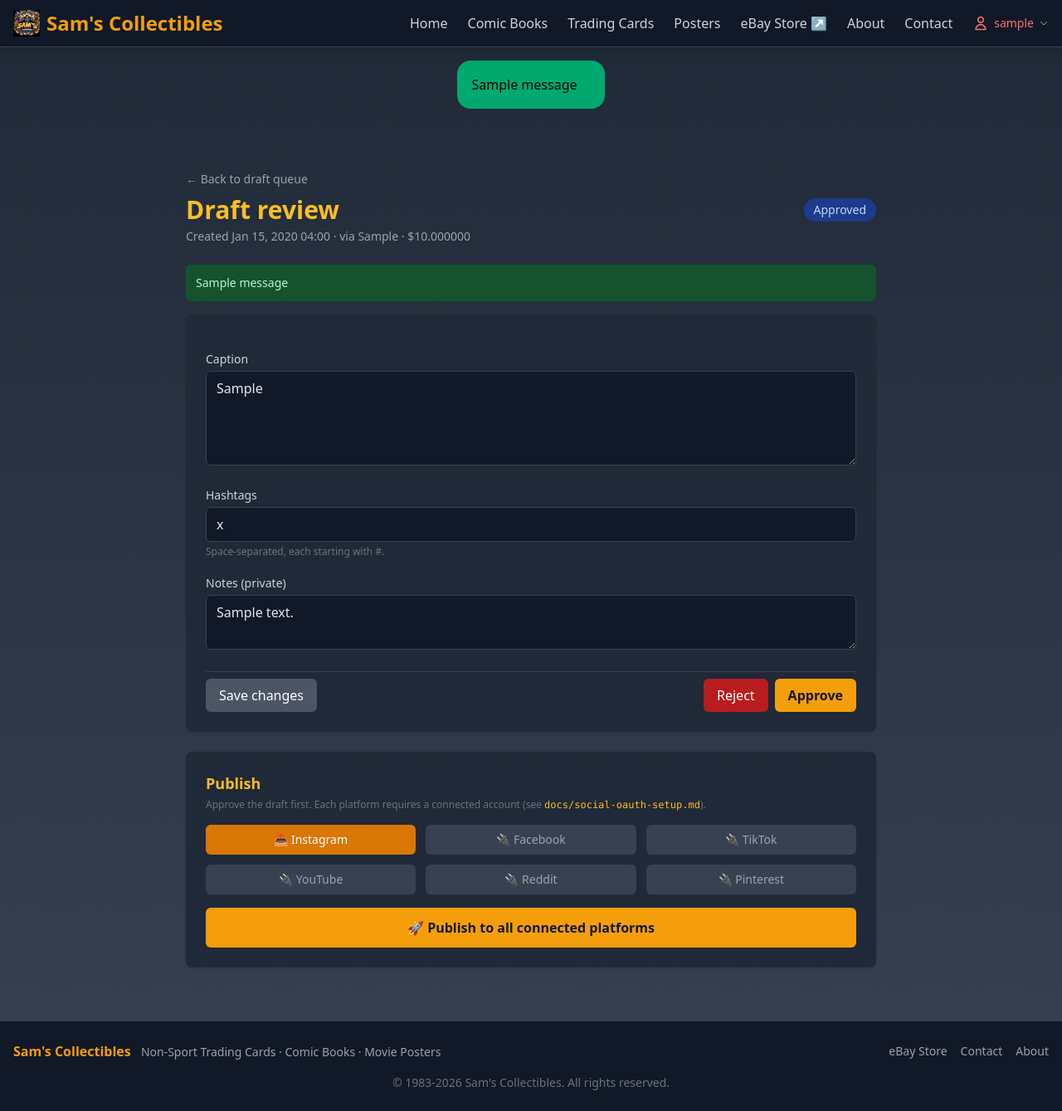
After one commit to samrogers-com/sc4, a Django app: page /social/drafts/1/ in a window 1280 px wide. The commit adds this page. Shown: the whole page at 83% size. Run offline with Django 5.2, Linux system fonts and the light colour scheme; a user stored in the database is signed in; tables that the repository leaves empty hold one stand-in row (values such as "Sample post"); one stand-in notice (Sample message) is shown; data that the repository does not hold is empty; parts of the project's set-up code (start-up, migrations or seed data) failed here and were passed over; some libraries are stand-ins or nearby versions.

Commit message:
Phase-3 Marketing dashboard — list/generate/review views + listing integration (#17)
Adds a real Marketing UI (not just Django admin) at /social/ with:

- **DraftListView** (/social/) — queue of drafts with status filters, listing
  reference, caption preview, model used, generation cost
- **GenerateDraftView** (/social/generate/) — form to pick listing + platform,
  calls Haiku via caption_generator, saves PostDraft, redirects to review
- **DraftReviewView** (/social/drafts/<id>/) — edit caption/hashtags/notes,
  approve/reject, per-platform publish buttons + "publish to all"
- **PublishView** (/social/drafts/<id>/publish/<platform>/) — HONEST stub:
  returns "Platform not connected, see docs/social-oauth-setup.md" until each
  platform's OAuth + adapter lands in a follow-up PR

All views are @staff_member_required.

Per-listing entry point:

- **eBay listing detail page** now has a staff-only Marketing section:
  platform dropdown + "Draft for social" button that links to the generate
  form with the listing pre-selected
- Lists the 5 most recent drafts for the listing below the form

Navigation:

- Top-nav Marketing link points to /social/ instead of /admin/social_manager/
  (the admin URL still works — the app is registered there via PR #10)

Misc:

- **"Signed in as {username}"** text in user dropdown recolored to
  fluorescent green (#39FF14) per Sam's request

Docs added:

- **docs/social-oauth-setup.md** — priority-ranked platform roadmap
  (Instagram #1, Reddit #2, Pinterest #3, FB Pages #4, YouTube #5; TikTok
  skipped); step-by-step OAuth for each; pending-PR checklist
- **docs/gallery-ebay-sync-gap.md** — diagnosis for the SW Vehicles gallery
  bug (active eBay listings exist, zero NonSportsCards rows match); three
  remediation options with recommendation

Tests:

- Existing 14 social_manager tests all pass (8 model tests + 6 caption tests
  from PR #13); views are covered indirectly via the end-to-end path.
  View-level tests deferred to follow-up; happy-path smoke is manual.

Out of scope / future PRs:

- Per-platform OAuth + publish adapter (Instagram first per the doc ranking)
- Image attachment from R2 (image_r2_key stays blank; manual for now)
- Gallery/EbayListing sync (separate doc + tracked)

Co-authored-by: Sam Rogers <sams.collectibles1@gmail.com>

```diff
--- a/src/samscollectibles/templates/base.html
+++ b/src/samscollectibles/templates/base.html
@@ -237,12 +237,12 @@
                         </button>
                         <div class="absolute right-0 top-full pt-2 hidden group-hover:block z-50">
                             <div class="bg-gray-900 border border-gray-700 rounded-lg shadow-xl py-2 min-w-48">
-                                <p class="px-4 py-1 text-xs text-gray-500 uppercase tracking-wider">Signed in as {{ user.username }}</p>
+                                <p class="px-4 py-1 text-xs uppercase tracking-wider" style="color: #39FF14;">Signed in as {{ user.username }}</p>
                                 {% if user.is_staff %}
                                 <div class="border-t border-gray-700 my-1"></div>
                                 <p class="px-4 py-1 text-xs text-gray-500 uppercase tracking-wider">Staff Tools</p>
                                 <a href="{% url 'ebay_manager:dashboard' %}" class="block px-4 py-1.5 text-gray-300 hover:bg-gray-700 hover:text-amber-400 text-sm">eBay Manager</a>
-                                <a href="/admin/social_manager/" class="block px-4 py-1.5 text-gray-300 hover:bg-gray-700 hover:text-amber-400 text-sm">Marketing</a>
+                                <a href="{% url 'social_manager:drafts' %}" class="block px-4 py-1.5 text-gray-300 hover:bg-gray-700 hover:text-amber-400 text-sm">Marketing</a>
                                 <a href="{% url 'restoration_dashboard' %}" class="block px-4 py-1.5 text-gray-300 hover:bg-gray-700 hover:text-amber-400 text-sm">Restoration Dashboard</a>
                                 <a href="{% url 'ebay_templates:home' %}" class="block px-4 py-1.5 text-gray-300 hover:bg-gray-700 hover:text-amber-400 text-sm">eBay Templates</a>
                                 <a href="/admin/" class="block px-4 py-1.5 text-gray-300 hover:bg-gray-700 hover:text-amber-400 text-sm">Django Admin</a>
@@ -290,10 +290,10 @@
             <a href="{% url 'contact' %}" class="block py-2 text-gray-300 hover:text-amber-400">Contact</a>
             {% if user.is_authenticated %}
             <div class="border-t border-gray-700 my-2 pt-2">
-                <p class="text-xs text-gray-500 mb-1">Signed in as {{ user.username }}</p>
+                <p class="text-xs mb-1" style="color: #39FF14;">Signed in as {{ user.username }}</p>
                 {% if user.is_staff %}
                 <a href="{% url 'ebay_manager:dashboard' %}" class="block py-1 text-sm text-amber-400 hover:text-amber-300">eBay Manager</a>
-                <a href="/admin/social_manager/" class="block py-1 text-sm text-gray-400 hover:text-amber-400">Marketing</a>
+                <a href="{% url 'social_manager:drafts' %}" class="block py-1 text-sm text-gray-400 hover:text-amber-400">Marketing</a>
                 <a href="{% url 'restoration_dashboard' %}" class="block py-1 text-sm text-gray-400 hover:text-amber-400">Restoration Dashboard</a>
                 <a href="{% url 'ebay_templates:home' %}" class="block py-1 text-sm text-gray-400 hover:text-amber-400">eBay Templates</a>
                 <a href="/admin/" class="block py-1 text-sm text-gray-400 hover:text-amber-400">Django Admin</a>
--- a/src/samscollectibles/urls.py
+++ b/src/samscollectibles/urls.py
@@ -26,6 +26,9 @@ urlpatterns = [
     # eBay Manager (staff only)
     path('ebay/', include('ebay_manager.urls', namespace='ebay_manager')),
 
+    # Marketing / social_manager (staff only, enforced per-view)
+    path('social/', include('social_manager.urls', namespace='social_manager')),
+
     # Private dashboard (staff/restoration group only)
     path('restoration/', restoration_views.restoration_dashboard, name='restoration_dashboard'),
 ]
--- /dev/null
+++ b/src/social_manager/templates/social_manager/draft_review.html
@@ -0,0 +1,122 @@
+{% extends 'base.html' %}
+{% load social_manager_extras %}
+
+{% block content %}
+<div class="max-w-4xl mx-auto px-4 sm:px-6 lg:px-8 py-8">
+  <div class="mb-6">
+    <a href="{% url 'social_manager:drafts' %}" class="text-sm text-gray-400 hover:text-amber-400">← Back to draft queue</a>
+    <div class="flex items-center justify-between mt-2">
+      <h1 class="text-3xl font-bold text-amber-400">Draft review</h1>
+      <span class="inline-block px-3 py-1 rounded-full text-sm font-medium
+        {% if draft.status == 'pending' %}bg-yellow-900 text-yellow-200
+        {% elif draft.status == 'approved' %}bg-blue-900 text-blue-200
+        {% elif draft.status == 'scheduled' %}bg-purple-900 text-purple-200
+        {% elif draft.status == 'published' %}bg-green-900 text-green-200
+        {% else %}bg-gray-900 text-gray-200{% endif %}">
+        {{ draft.get_status_display }}
+      </span>
+    </div>
+    <p class="text-sm text-gray-400 mt-1">
+      Created {{ draft.created_at|date:'M j, Y H:i' }}
+      {% if draft.llm_model_used %} · via {{ draft.llm_model_used }}{% endif %}
+      {% if draft.generation_cost_usd %} · ${{ draft.generation_cost_usd }}{% endif %}
+    </p>
+  </div>
+
+  {% if messages %}
+    {% for m in messages %}
+      <div class="mb-4 p-3 rounded-md text-sm
+        {% if m.tags == 'error' %}bg-red-900 text-red-200
+        {% elif m.tags == 'warning' %}bg-yellow-900 text-yellow-200
+        {% elif m.tags == 'success' %}bg-green-900 text-green-200
+        {% else %}bg-blue-900 text-blue-200{% endif %}">
+        {{ m }}
+      </div>
+    {% endfor %}
+  {% endif %}
+
+  {% if draft.listing %}
+    <div class="bg-gray-800 rounded-lg p-4 mb-6 border-l-4 border-amber-500">
+      <p class="text-xs uppercase tracking-wider text-gray-500 mb-1">Source listing</p>
+      <p class="text-gray-200 font-medium">{{ draft.listing.title }}</p>
+      <p class="text-xs text-gray-400 mt-1">
+        ${{ draft.listing.price }} · SKU {{ draft.listing.sku|default:'(none)' }}
+        {% if draft.listing.ebay_item_id %}
+          · <a href="https://www.ebay.com/itm/{{ draft.listing.ebay_item_id }}" target="_blank" class="text-amber-400 hover:underline">View on eBay ↗</a>
+        {% endif %}
+      </p>
+    </div>
+  {% endif %}
+
+  <form method="post" class="bg-gray-800 rounded-lg shadow p-6 space-y-5">
+    {% csrf_token %}
+    <input type="hidden" name="action" value="save">
+
+    <div>
+      <label class="block text-sm font-medium text-gray-300 mb-1">Caption</label>
+      <textarea name="caption" rows="4"
+                class="w-full bg-gray-900 border border-gray-700 rounded-md px-3 py-2 text-gray-200 focus:ring-amber-500 focus:border-amber-500">{{ draft.caption }}</textarea>
+    </div>
+
+    <div>
+      <label class="block text-sm font-medium text-gray-300 mb-1">Hashtags</label>
+      <input type="text" name="hashtags" value="{{ draft.hashtags }}"
+             class="w-full bg-gray-900 border border-gray-700 rounded-md px-3 py-2 text-gray-200 focus:ring-amber-500 focus:border-amber-500">
+      <p class="text-xs text-gray-500 mt-1">Space-separated, each starting with #.</p>
+    </div>
+
+    <div>
+      <label class="block text-sm font-medium text-gray-300 mb-1">Notes (private)</label>
+      <textarea name="notes" rows="2"
+                class="w-full bg-gray-900 border border-gray-700 rounded-md px-3 py-2 text-gray-200 focus:ring-amber-500 focus:border-amber-500">{{ draft.notes }}</textarea>
+    </div>
+
+    <div class="flex items-center justify-between pt-2 border-t border-gray-700">
+      <button type="submit" class="px-4 py-2 bg-gray-600 hover:bg-gray-500 text-white rounded-md">Save changes</button>
+      <div class="flex gap-2">
+        <button type="submit" name="action" value="reject"
+                class="px-4 py-2 bg-red-700 hover:bg-red-600 text-white rounded-md">Reject</button>
+        <button type="submit" name="action" value="approve"
+                class="px-4 py-2 bg-amber-500 hover:bg-amber-400 text-gray-900 font-semibold rounded-md">Approve</button>
+      </div>
+    </div>
+  </form>
+
+  <div class="bg-gray-800 rounded-lg shadow p-6 mt-6">
+    <h2 class="text-lg font-semibold text-amber-400 mb-1">Publish</h2>
+    <p class="text-xs text-gray-500 mb-4">
+      Approve the draft first. Each platform requires a connected account (see
+      <code class="text-amber-400">docs/social-oauth-setup.md</code>).
+    </p>
+
+    <div class="grid grid-cols-2 sm:grid-cols-3 gap-3">
+      {% for p in platforms %}
+        {% with acct=accounts|get_item:p %}
+          <form method="post" action="{% url 'social_manager:publish' pk=draft.pk platform=p %}">
+            {% csrf_token %}
+            <button type="submit"
+                    {% if draft.status != 'approved' and draft.status != 'scheduled' %}disabled{% endif %}
+                    class="w-full px-3 py-2 rounded-md text-sm font-medium
+                    {% if acct %}bg-amber-600 hover:bg-amber-500 text-white
+                    {% else %}bg-gray-700 text-gray-400 cursor-help{% endif %}
+                    {% if draft.status != 'approved' and draft.status != 'scheduled' %}opacity-40 cursor-not-allowed{% endif %}"
+                    title="{% if acct %}Connected as {{ acct.handle|default:acct.platform }}{% else %}Not connected — see setup doc{% endif %}">
+              {% if acct %}📤{% else %}🔌{% endif %} {{ platform_labels|get_item:p }}
+            </button>
+          </form>
+        {% endwith %}
+      {% endfor %}
+    </div>
+
+    <form method="post" action="{% url 'social_manager:publish' pk=draft.pk platform='all' %}" class="mt-4">
+      {% csrf_token %}
+      <button type="submit"
+              {% if draft.status != 'approved' and draft.status != 'scheduled' %}disabled{% endif %}
+              class="w-full px-4 py-3 bg-amber-500 hover:bg-amber-400 text-gray-900 font-bold rounded-md
+              {% if draft.status != 'approved' and draft.status != 'scheduled' %}opacity-40 cursor-not-allowed{% endif %}">
+        🚀 Publish to all connected platforms
+      </button>
+    </form>
+  </div>
+</div>
+{% endblock %}
--- /dev/null
+++ b/src/social_manager/templatetags/social_manager_extras.py
@@ -0,0 +1,15 @@
+"""Template filters for social_manager templates."""
+from django import template
+
+register = template.Library()
+
+
+@register.filter
+def get_item(dct, key):
+    """Dictionary lookup by variable key in a template — `{{ dct|get_item:k }}`."""
+    if dct is None:
+        return ''
+    try:
+        return dct.get(key, '')
+    except (AttributeError, TypeError):
+        return ''
--- a/src/social_manager/urls.py
+++ b/src/social_manager/urls.py
@@ -1,10 +1,16 @@
-"""Placeholder URL config for the social_manager app.
+from django.urls import path
 
-No public routes wired yet — the app is admin-only during Phase 2 skeleton.
-URL patterns land alongside view implementations.
-"""
-from django.urls import path
+from . import views
 
 app_name = 'social_manager'
 
-urlpatterns: list = []
+urlpatterns = [
+    path('', views.DraftListView.as_view(), name='drafts'),
+    path('generate/', views.GenerateDraftView.as_view(), name='generate'),
+    path('drafts/<int:pk>/', views.DraftReviewView.as_view(), name='review'),
+    path(
+        'drafts/<int:pk>/publish/<str:platform>/',
+        views.PublishView.as_view(),
+        name='publish',
+    ),
+]
--- a/src/social_manager/views.py
+++ b/src/social_manager/views.py
@@ -1,6 +1,185 @@
-"""Placeholder views for the Phase-2 social_manager app.
+"""Marketing dashboard — staff-only views for draft generation + review.
 
-Real views (DraftListView, DraftReviewView, GenerateDraftView, AnalyticsDashboardView)
-land in follow-up PRs per docs/marketing-automation-plan.md §2. Keeping this file
-empty of concrete views avoids shipping staff-only URLs that nobody has reviewed.
+Flow:
+    1. DraftListView — queue of all drafts (filterable by status/platform)
+    2. GenerateDraftView — pick listing + platform → Haiku generates → saves PostDraft
+    3. DraftReviewView — edit caption/hashtags, approve/reject, publish stubs
+    4. PublishView — per-platform publish; returns "connect OAuth first" until each
+       platform's adapter is wired (see docs/social-oauth-setup.md)
 """
+from __future__ import annotations
+
+from django.contrib import messages
+from django.contrib.admin.views.decorators import staff_member_required
+from django.shortcuts import get_object_or_404, redirect, render
+from django.urls import reverse
+from django.utils.decorators import method_decorator
+from django.views import View
+
+from ebay_manager.models import EbayListing
+
+from .models import PostDraft, SocialAccount
+from .services.caption_generator import CaptionGenerationError, generate_caption
+
+
+PLATFORM_CHOICES = [c[0] for c in SocialAccount.PLATFORM_CHOICES]
+PLATFORM_LABELS = dict(SocialAccount.PLATFORM_CHOICES)
+
+
+@method_decorator(staff_member_required, name='dispatch')
+class DraftListView(View):
+    """List all PostDrafts with filters."""
+
+    template_name = 'social_manager/draft_list.html'
+
+    def get(self, request):
+        drafts = PostDraft.objects.select_related('listing').order_by('-created_at')
+        status = request.GET.get('status')
+        if status:
+            drafts = drafts.filter(status=status)
+        ctx = {
+            'drafts': drafts,
+            'status_filter': status,
+            'status_choices': PostDraft.STATUS_CHOICES,
+            'platforms': PLATFORM_CHOICES,
+        }
+        return render(request, self.template_name, ctx)
+
+
+@method_decorator(staff_member_required, name='dispatch')
+class GenerateDraftView(View):
+    """Generate a new draft for a listing + platform."""
+
+    template_name = 'social_manager/draft_generate.html'
+
+    def get(self, request):
+        listings = EbayListing.objects.filter(status='active').order_by('title')[:200]
+        ctx = {
+            'listings': listings,
+            'platforms': PLATFORM_CHOICES,
+            'platform_labels': PLATFORM_LABELS,
+            'prefill_listing_id': request.GET.get('listing'),
+            'prefill_platform': request.GET.get('platform'),
+        }
+        return render(request, self.template_name, ctx)
+
+    def post(self, request):
+        listing_id = request.POST.get('listing_id')
+        platform = request.POST.get('platform')
+        model = request.POST.get('model') or 'claude-haiku-4-5'
+
+        if not listing_id or not platform:
+            messages.error(request, 'Pick both a listing and a platform.')
+            return redirect('social_manager:generate')
+        if platform not in PLATFORM_CHOICES:
+            messages.error(request, f'Unknown platform: {platform}')
+            return redirect('social_manager:generate')
+
+        listing = get_object_or_404(EbayListing, pk=listing_id)
+        try:
+            result = generate_caption(listing, platform=platform, model=model)
+        except CaptionGenerationError as exc:
+            messages.error(request, f'Generation failed: {exc}')
+            return redirect('social_manager:generate')
+
+        draft = PostDraft.objects.create(
+            listing=listing,
+            caption=result['caption'],
+            hashtags=' '.join(result['hashtags']),
+            llm_model_used=model,
+            generation_cost_usd=result['cost_usd'],
+            status='pending',
+        )
+        messages.success(
+            request,
+            f'Draft created for {listing.title[:50]} on {PLATFORM_LABELS[platform]} '
+            f'(${result["cost_usd"]}).',
+        )
+        return redirect('social_manager:review', pk=draft.pk)
+
+
+@method_decorator(staff_member_required, name='dispatch')
+class DraftReviewView(View):
+    """Review, edit, approve/reject, and trigger per-platform publish stubs."""
+
+    template_name = 'social_manager/draft_review.html'
+
+    def get(self, request, pk):
+        draft = get_object_or_404(PostDraft, pk=pk)
+        accounts = {a.platform: a for a in SocialAccount.objects.filter(is_active=True)}
+        ctx = {
+            'draft': draft,
+            'platforms': PLATFORM_CHOICES,
+            'platform_labels': PLATFORM_LABELS,
+            'accounts': accounts,
+        }
+        return render(request, self.template_name, ctx)
+
+    def post(self, request, pk):
+        draft = get_object_or_404(PostDraft, pk=pk)
+        action = request.POST.get('action')
+        if action == 'save':
+            draft.caption = request.POST.get('caption', draft.caption)
+            draft.hashtags = request.POST.get('hashtags', draft.hashtags)
+            draft.notes = request.POST.get('notes', draft.notes)
+            draft.save()
+            messages.success(request, 'Changes saved.')
+        elif action == 'approve':
+            from django.utils import timezone
+            draft.status = 'approved'
+            draft.approved_at = timezone.now()
+            draft.save()
+            messages.success(request, 'Approved. Publish when ready.')
+        elif action == 'reject':
+            draft.status = 'rejected'
+            draft.save()
+            messages.success(request, 'Rejected.')
+        else:
+            messages.error(request, f'Unknown action: {action}')
+        return redirect('social_manager:review', pk=pk)
+
+
+@method_decorator(staff_member_required, name='dispatch')
+class PublishView(View):
+    """Publish to a specific platform, or to all approved platforms.
+
+    Until each platform's OAuth + publish adapter is wired (see
+    docs/social-oauth-setup.md), this returns an honest "connect first"
+    message. One platform at a time lands in follow-up PRs.
+    """
+
+    def post(self, request, pk, platform):
+        draft = get_object_or_404(PostDraft, pk=pk)
+        if draft.status not in {'approved', 'scheduled'}:
+            messages.error(request, 'Approve the draft before publishing.')
+            return redirect('social_manager:review', pk=pk)
+
+        if platform == 'all':
+            messages.info(
+                request,
+                'Publish-to-all is queued for Phase-3 wiring. For now, publish '
+                'to each platform individually once its OAuth is connected.',
+            )
+            return redirect('social_manager:review', pk=pk)
+
+        if platform not in PLATFORM_CHOICES:
+            messages.error(request, f'Unknown platform: {platform}')
+            return redirect('social_manager:review', pk=pk)
+
+        account = SocialAccount.objects.filter(platform=platform, is_active=True).first()
+        if not account or not account.access_token:
+            messages.warning(
+                request,
+                f'{PLATFORM_LABELS[platform]} is not connected yet. See '
+                f'docs/social-oauth-setup.md for setup steps, then come back here.',
+            )
+            return redirect('social_manager:review', pk=pk)
+
+        # Real publish logic lands per-platform in follow-up PRs
+        messages.info(
+            request,
+            f'{PLATFORM_LABELS[platform]} OAuth is connected but publish '
+            f'adapter is not yet wired in this PR. See docs/social-oauth-setup.md '
+            f'for the follow-up PR roadmap.',
+        )
+        return redirect('social_manager:review', pk=pk)
```
Also changed, not shown: docs/gallery-ebay-sync-gap.md (added, +71 -0 lines), docs/social-oauth-setup.md (added, +106 -0 lines), src/ebay_manager/templates/ebay_manager/listing_detail.html (+43 -0 lines), src/social_manager/templates/social_manager/draft_generate.html (added, +74 -0 lines), src/social_manager/templates/social_manager/draft_list.html (added, +92 -0 lines), src/social_manager/templatetags/__init__.py (added).
